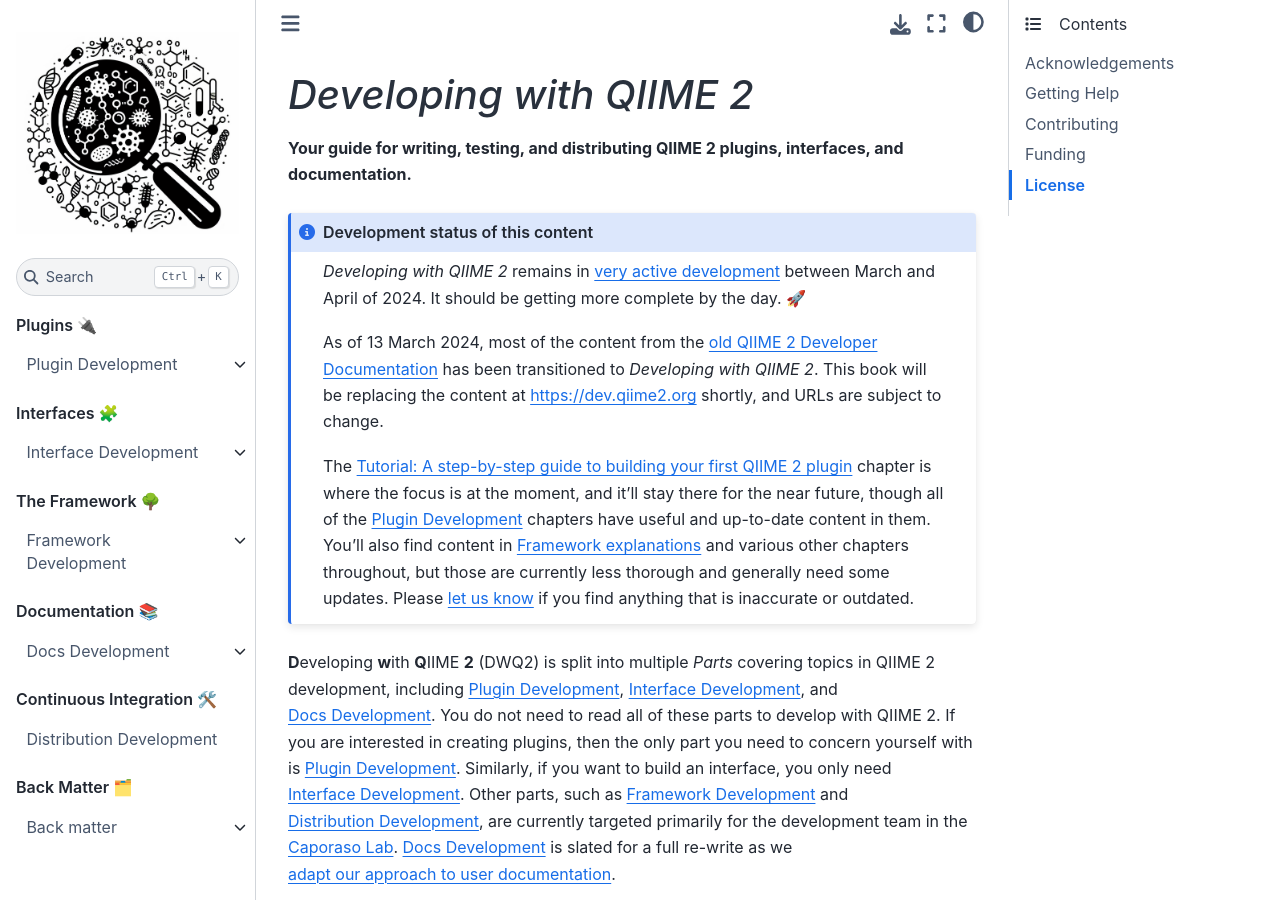
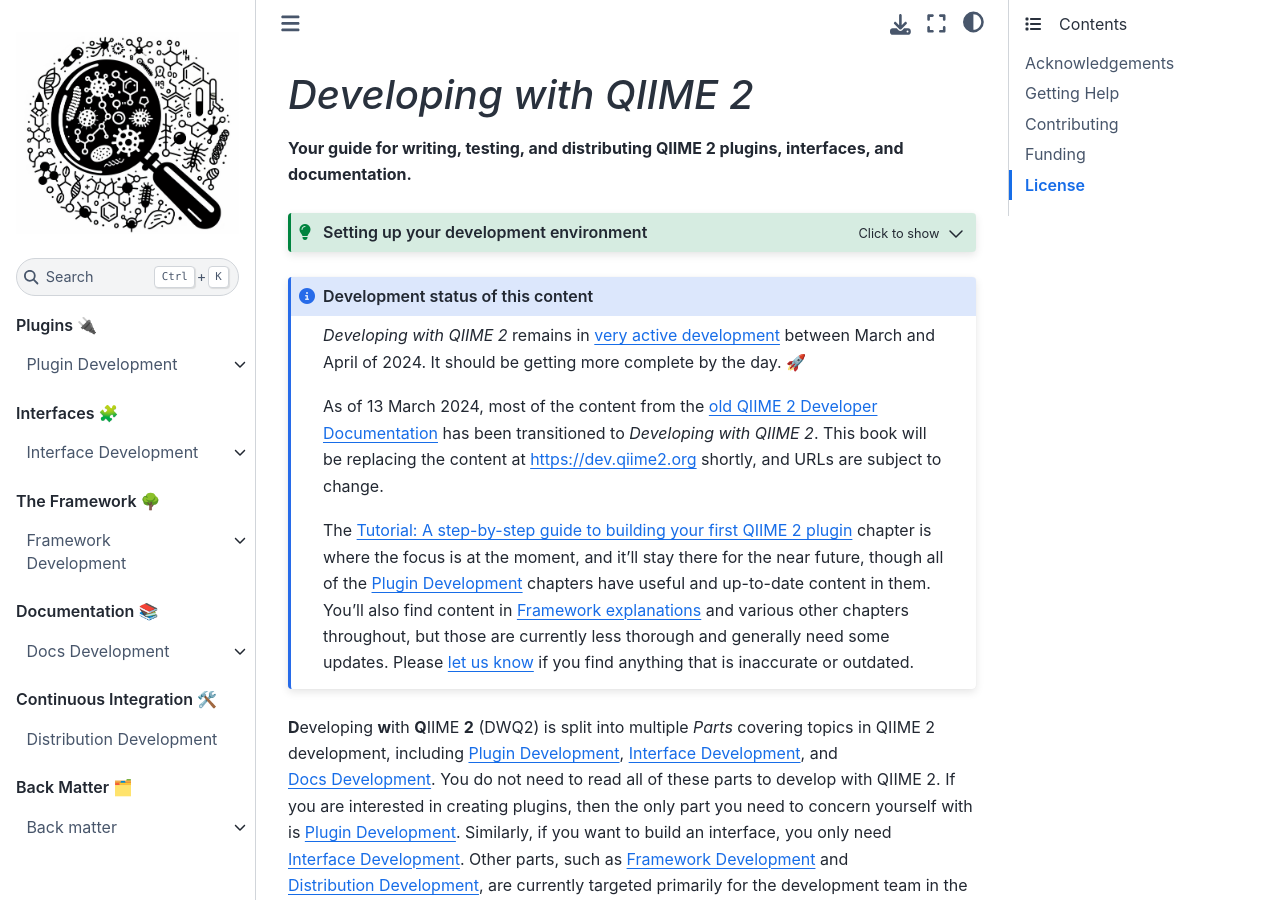
Before and after one commit to caporaso-lab/developing-with-qiime2, a Jupyter Book: the page built from book/intro.md, in a window 1280 px wide and 900 px high. Built offline with Jupyter Book 1.0.4 settings and Sphinx 7.4.7 and the Sphinx Book theme 1.1.4, drawn with Linux system fonts in a browser that asks for light colours; pages that are not in the unit, such as notebooks, are missing from menus; cross-references to code outside the pages are shown as plain code.

Commit message:
make dev env setup instructions more prominent

````diff
--- a/book/intro.md
+++ b/book/intro.md
@@ -1,6 +1,11 @@
 # *Developing with QIIME 2*
 
 **Your guide for writing, testing, and distributing QIIME 2 plugins, interfaces, and documentation.**
+
+```{admonition} Setting up your development environment
+:class: tip, dropdown
+If you just want to find instructions for creating your QIIME 2 development environment, see [](setup-dev-environment).
+```
 
 ```{admonition} Development status of this content
 :class: note
````
